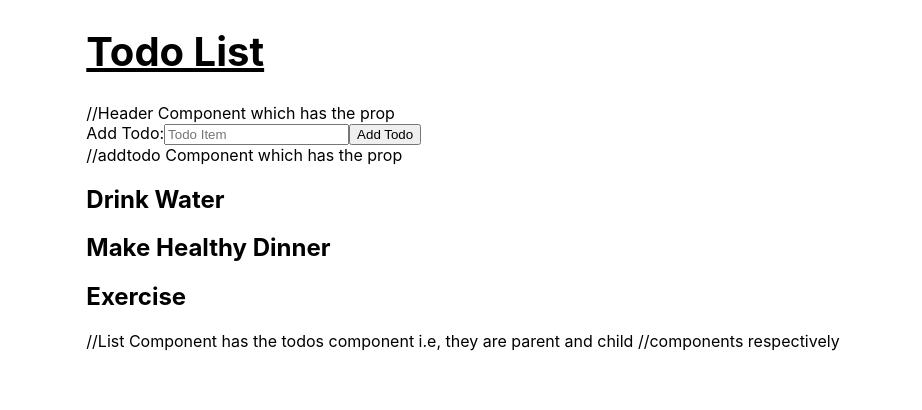
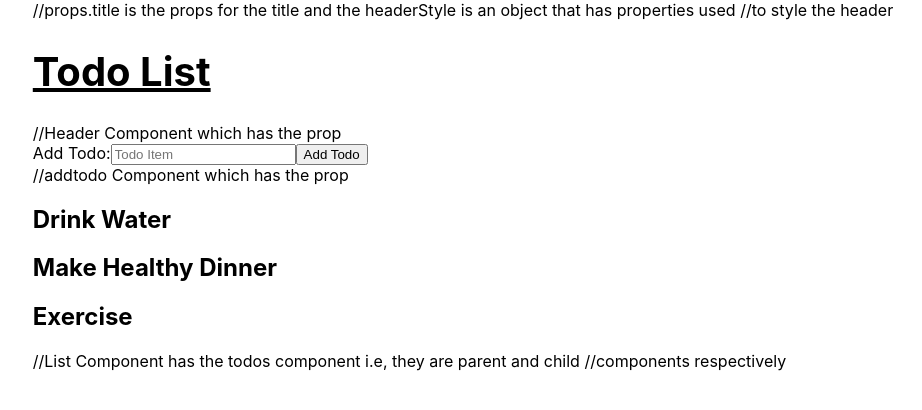
Before and after one commit to 100devs/react-todo-list-just-add, a React (Create React App) app: page / in a window 1280 px wide. Shown: the top 410 px of the page, without its empty margins (177-1099 px from the left). Built offline with nearby package versions, Linux system fonts and the light colour scheme.

Commit message:
Update Header.js

```diff
--- a/src/components/Header.js
+++ b/src/components/Header.js
@@ -1,13 +1,16 @@
 import React from "react";
-
+//Header component with props passed
 const Header = (props) => {
   return (
     <div>
+    //props.title  is the props for the title and the headerStyle is an object that has properties used
+    //to style the header
+
       <h1 style={headerStyle}>{props.title}</h1>
     </div>
   );
 };
-
+//property Names are written in camelCase as it is a JSX format
 const headerStyle = {
   fontSize: "40px",
   textDecoration: "underline",
```
